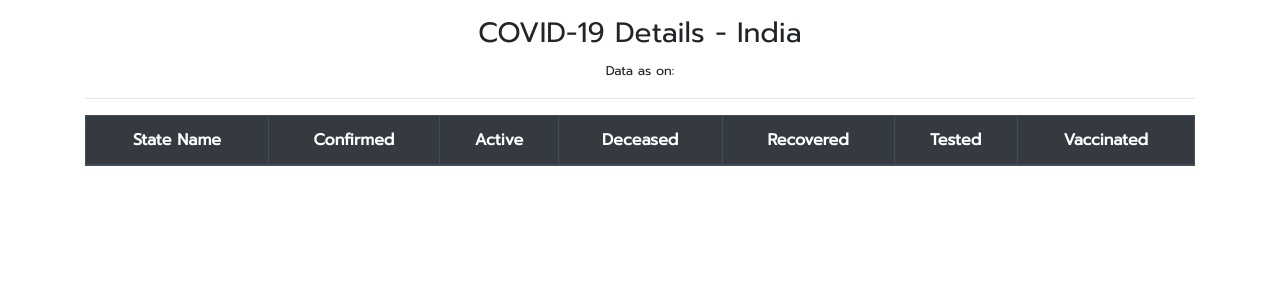
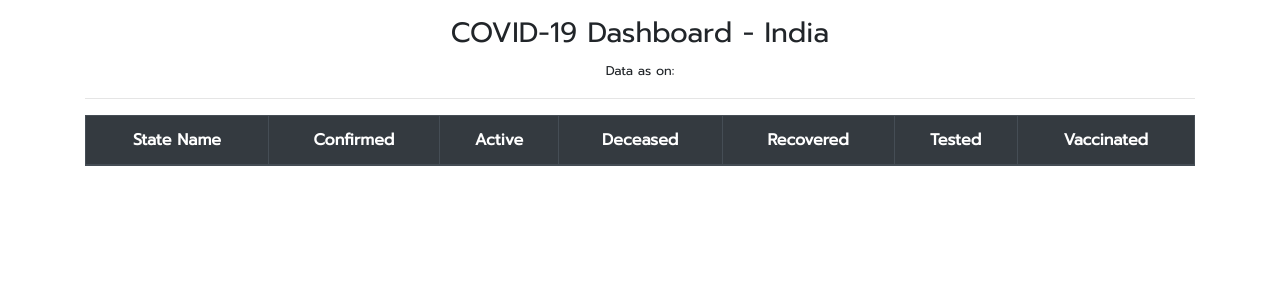
Before and after one commit to nctzen0/covid_19DataAnalysis, a Flask app: page / in a window 1280 px wide. Shown: the top 300 px of the page. Run offline with Flask 2, Linux system fonts and the light colour scheme; lists and menus that the app fills with data are empty; some libraries are stand-ins or nearby versions; some web fonts are replaced.

Commit message:
Changed Details to Dashboard

```diff
--- a/templates/index.html
+++ b/templates/index.html
@@ -8,7 +8,7 @@ COVID-19 India
 {% endblock %}
 {% block content %}
 <div class="container content">
-    <h3 class="main_heading">COVID-19 Details - India</h3>
+    <h3 class="main_heading">COVID-19 Dashboard - India</h3>
     <small>Data as on: <span class="updated_date"></span></small>
     <hr>
     <!--Plotly graph-->
```
